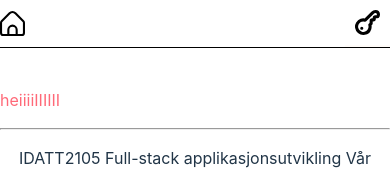
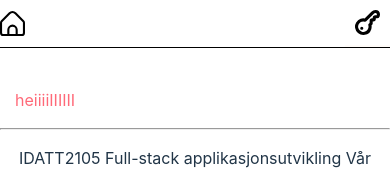
Before and after one commit to jakobkg/IDATT2105-fullstack-frontend, a Vue app: page / in a window 390 px wide. Shown: the top 174 px of the page. Built offline with nearby package versions, Linux system fonts and the light colour scheme.

Commit message:
Added a wrapper around content and styled to have margin on the sides on mobile view

```diff
--- a/src/App.vue
+++ b/src/App.vue
@@ -9,9 +9,9 @@ export default {
 
 <template>
   <NavBar/>
-
-  <RouterView />
-
+  <div class="content-wrapper">
+    <RouterView />
+  </div>
   <Footer/>
 </template>
 
--- a/src/style.scss
+++ b/src/style.scss
@@ -105,4 +105,8 @@ $phone: 768px;
     #app {
         padding: 0;
     }
+
+    .content-wrapper {
+        margin: 0 15px;
+    }
 }
```
